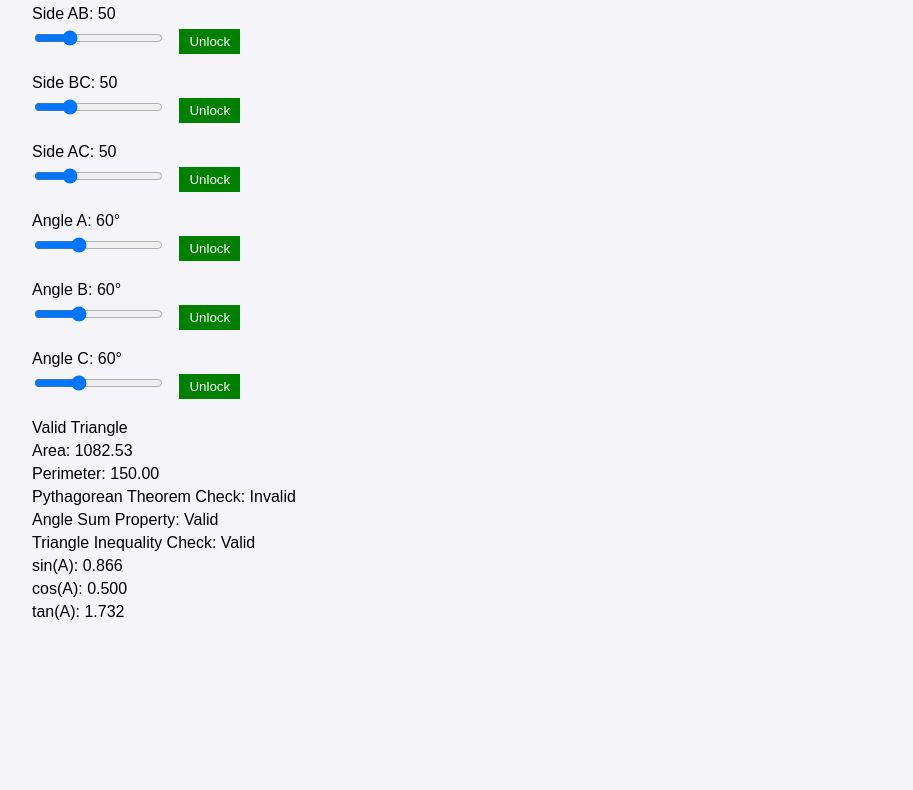
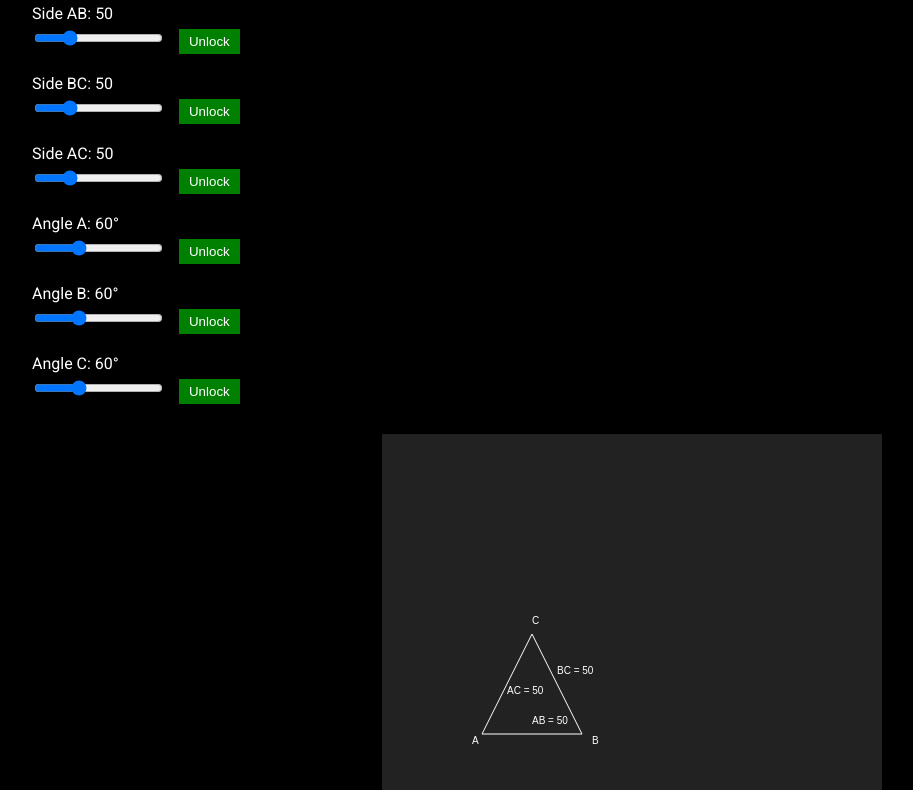
Before and after one commit to HemangKeswani12/trigonometry, a plain HTML site: page index.html in a window 1280 px wide. Shown: the part 115-905 px from the top of the page, without its empty margins (8-921 px from the left). Before the commit the page ends 800 px from the top, so only its background shows below. Drawn offline with Linux system fonts and the light colour scheme.

Commit message:
Update index.html

```diff
--- a/index.html
+++ b/index.html
@@ -4,15 +4,18 @@
     <meta charset="UTF-8">
     <meta name="viewport" content="width=device-width, initial-scale=1.0">
     <title>Triangle Simulator</title>
+    <link href="https://fonts.googleapis.com/css2?family=Roboto:wght@400;700&display=swap" rel="stylesheet">
     <style>
         body {
-            font-family: Arial, sans-serif;
+            font-family: 'Roboto', sans-serif;
             margin: 20px;
             padding: 20px;
-            background-color: #f4f4f9;
+            background-color: #000;
+            color: #fff;
         }
         h1 {
             text-align: center;
+            margin-bottom: 20px;
         }
         .slider-container {
             margin-bottom: 20px;
@@ -41,6 +44,11 @@
         }
         button.locked {
             background-color: grey;
+        }
+        canvas {
+            display: block;
+            margin: 30px auto;
+            background: #222;
         }
     </style>
 </head>
@@ -80,6 +88,9 @@
         <input type="range" id="angleCSlider" min="1" max="179" value="60">
         <button id="angleCLock" onclick="toggleLock('angleC')">Unlock</button>
     </div>
+
+    <!-- Canvas for Triangle Visualization -->
+    <canvas id="triangleCanvas" width="500" height="400"></canvas>
 
     <!-- Output -->
     <div class="output" id="output">
@@ -148,6 +159,37 @@
             const status = document.getElementById('triangleStatus');
             status.textContent = isTriangle ? 'Valid Triangle' : 'INVALID TRIANGLE';
             status.className = isTriangle ? '' : 'invalid';
+
+            drawTriangle(ab, bc, ac);
+        }
+
+        function drawTriangle(ab, bc, ac) {
+            const canvas = document.getElementById('triangleCanvas');
+            const ctx = canvas.getContext('2d');
+            ctx.clearRect(0, 0, canvas.width, canvas.height);
+
+            const scale = 2; // Scaling factor for better visualization
+            const A = { x: 100, y: 300 }; // Starting point A
+            const B = { x: A.x + ab * scale, y: A.y }; // Horizontal line AB
+            const C = { x: A.x + (bc * scale) / 2, y: A.y - ac * scale }; // Third point
+
+            ctx.strokeStyle = '#fff';
+            ctx.beginPath();
+            ctx.moveTo(A.x, A.y);
+            ctx.lineTo(B.x, B.y);
+            ctx.lineTo(C.x, C.y);
+            ctx.closePath();
+            ctx.stroke();
+
+            // Labels
+            ctx.fillStyle = '#fff';
+            ctx.fillText('A', A.x - 10, A.y + 10);
+            ctx.fillText('B', B.x + 10, B.y + 10);
+            ctx.fillText('C', C.x, C.y - 10);
+
+            ctx.fillText(`AB = ${ab}`, (A.x + B.x) / 2, A.y - 10);
+            ctx.fillText(`BC = ${bc}`, (B.x + C.x) / 2, (B.y + C.y) / 2 - 10);
+            ctx.fillText(`AC = ${ac}`, (A.x + C.x) / 2, (A.y + C.y) / 2 + 10);
         }
 
         abSlider.addEventListener('input', calculate);
```
